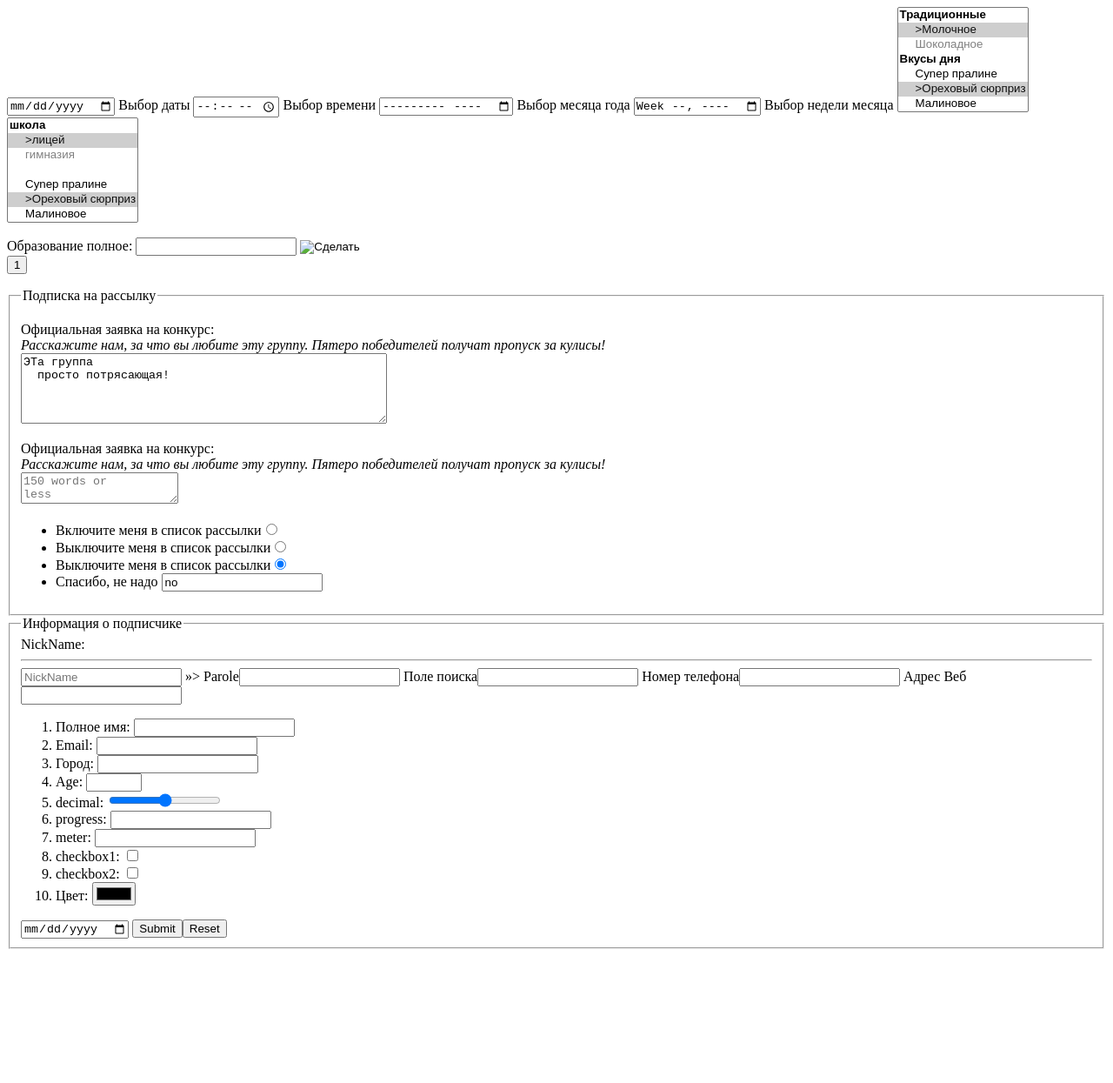
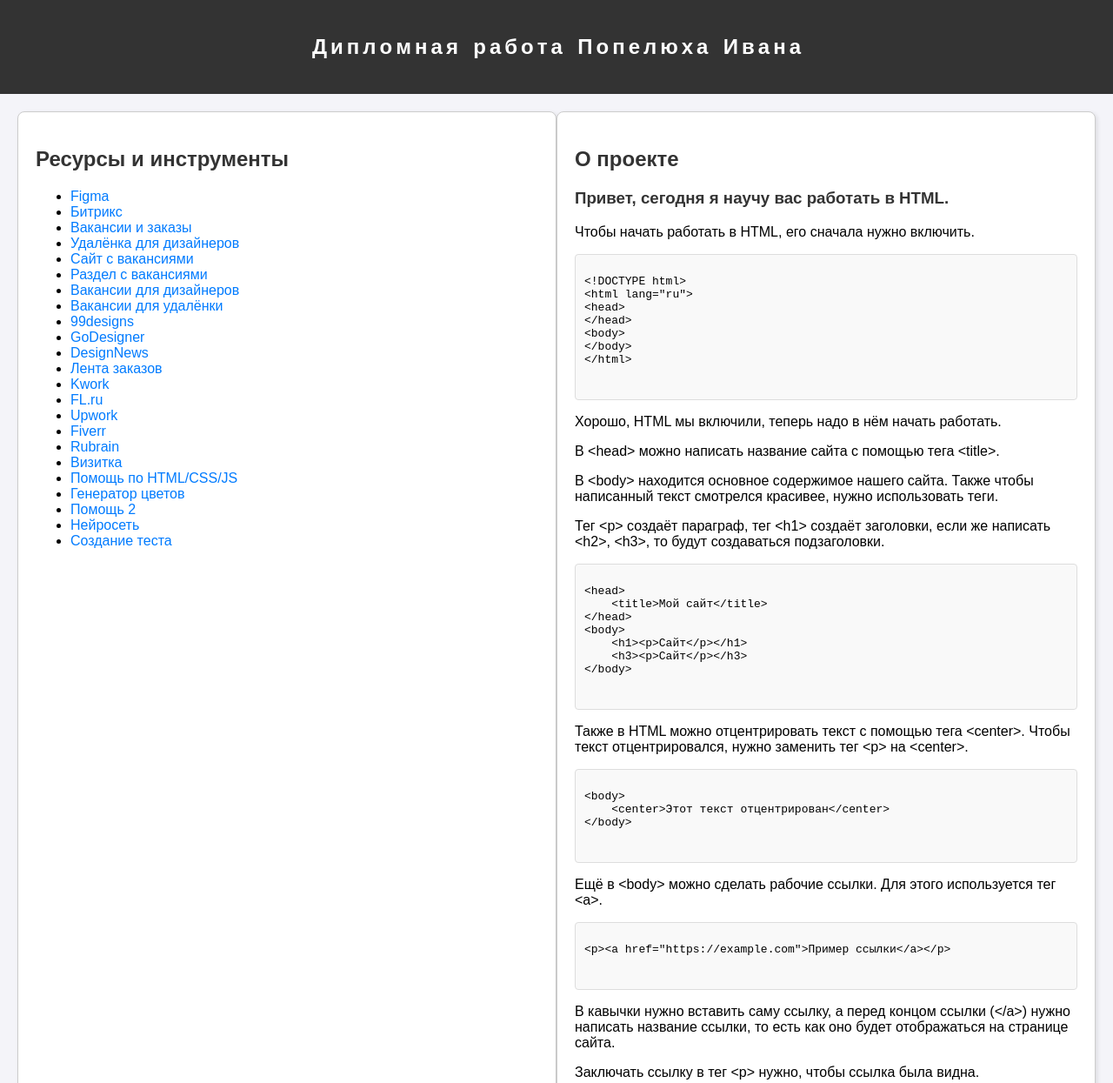
Before and after one commit to Ivan3514/diplom, a plain HTML site: page index.html in a window 1280 px wide. Shown: the top 1245 px of the page at 87% size. Before the commit the page ends 1099 px from the top, so only its background shows below. Drawn offline with Linux system fonts and the light colour scheme.

Commit message:
Update index.html

```diff
--- a/index.html
+++ b/index.html
@@ -1,110 +1,180 @@
 <!DOCTYPE html>
-<html>
+<html lang="ru">
 <head>
-   <link rel="stylesheet" type="text/css" href="style.css">
+    <meta charset="UTF-8">
+    <meta name="viewport" content="width=device-width, initial-scale=1.0">
+    <link rel="icon" href="myicon.ico">
+    <link rel="stylesheet" href="style.css">
+    <title>Дипломная работа</title>
+    <style>
+        body {
+            font-family: Arial, sans-serif;
+            background-color: #f4f4f9;
+            margin: 0;
+            padding: 0;
+        }
+        header {
+            background-color: #333;
+            color: #fff;
+            padding: 20px;
+            text-align: center;
+        }
+        .container {
+            display: flex;
+            justify-content: space-between;
+            padding: 20px;
+        }
+        .part {
+            width: 48%;
+            padding: 20px;
+            border: 1px solid #ccc;
+            box-shadow: 2px 2px 5px rgba(0, 0, 0, 0.1);
+            background-color: #fff;
+            border-radius: 8px;
+        }
+        .rainbow-text {
+            text-align: center;
+            font-size: 24px;
+            font-weight: bold;
+            margin: 20px 0;
+        }
+        .rainbow-text span {
+            display: inline-block;
+            margin: 0 2px;
+        }
+        h2, h3 {
+            color: #333;
+        }
+        a {
+            color: #007BFF;
+            text-decoration: none;
+        }
+        a:hover {
+            text-decoration: underline;
+        }
+        .demo {
+            background-color: #f9f9f9;
+            padding: 10px;
+            border: 1px solid #ddd;
+            margin: 10px 0;
+            border-radius: 4px;
+        }
+        img {
+            max-width: 100%;
+            height: auto;
+            display: block;
+            margin: 0 auto;
+        }
+        footer {
+            background-color: #333;
+            color: #fff;
+            text-align: center;
+            padding: 10px 0;
+            margin-top: 20px;
+        }
+    </style>
 </head>
 <body>
-<input type="date" tabindex="1">
-Выбор даты
-<input type="time" tabindex="2">
-Выбор времени
-<input type="month" tabindex="3">
-Выбор месяца года
-<input type="week" tabindex="4">
-Выбор недели месяца
+    <header>
+        <div class="rainbow-text">
+            <span>Д</span><span>и</span><span>п</span><span>л</span><span>о</span><span>м</span><span>н</span><span>а</span><span>я&nbsp;</span>
+            <span>р</span><span>а</span><span>б</span><span>о</span><span>т</span><span>а&nbsp;</span>
+            <span>П</span><span>о</span><span>п</span><span>е</span><span>л</span><span>ю</span><span>х</span><span>а&nbsp;</span>
+            <span>И</span><span>в</span><span>а</span><span>н</span><span>а</span>
+        </div>
+    </header>
 
+    <div class="container">
+        <div class="part">
+            <h2>Ресурсы и инструменты</h2>
+            <ul>
+                <li><a href="https://www.figma.com/design/30GR9UqHbv3Ki7BLWls5OB/Untitled?node-id=2-2&node-type=canvas&t=dGbIebL2qLKcvZ8J-0/">Figma</a></li>
+                <li><a href="https://www.bitrix24.ru/?login=yes">Битрикс</a></li>
+                <li><a href="http://illustrators.ru/jobs">Вакансии и заказы</a></li>
+                <li><a href="http://www.kadrof.ru/work/cat10">Удалёнка для дизайнеров</a></li>
+                <li><a href="https://render.ru/vacancy/vacancy.php">Сайт с вакансиями</a></li>
+                <li><a href="https://www.behance.net/joblist">Раздел с вакансиями</a></li>
+                <li><a href="https://vc.ru/job">Вакансии для дизайнеров</a></li>
+                <li><a href="https://designer.ru/t/">Вакансии для удалёнки</a></li>
+                <li><a href="https://99designs.com/">99designs</a></li>
+                <li><a href="https://godesigner.ru/">GoDesigner</a></li>
+                <li><a href="http://designnews.ru/">DesignNews</a></li>
+                <li><a href="https://yandex.ru/uslugi/">Лента заказов</a></li>
+                <li><a href="https://kwork.ru/ref/2794">Kwork</a></li>
+                <li><a href="https://www.fl.ru/?ref=10833">FL.ru</a></li>
+                <li><a href="https://www.upwork.com/">Upwork</a></li>
+                <li><a href="https://www.fiverr.com/">Fiverr</a></li>
+                <li><a href="https://rubrain.com/">Rubrain</a></li>
+                <li><a href="ivan3514.github.io/control/">Визитка</a></li>
+                <li><a href="https://html-css-js.com/">Помощь по HTML/CSS/JS</a></li>
+                <li><a href="https://colorscheme.ru/">Генератор цветов</a></li>
+                <li><a href="https://dewiar.com/">Помощь 2</a></li>
+                <li><a href="https://fusionbrain.ai/">Нейросеть</a></li>
+                <li><a href="https://onlinetestpad.com/onlzdlhutl3do">Создание теста</a></li>
+            </ul>
+        </div>
 
-<select name="icecream" size="7" multiple>
-<optgroup label="Традиционные">
-<option selected="selected">>Молочное</option>
-<option disabled>Шоколадное</option>
-</optgroup>
-<optgroup label="Вкусы дня">
-<option>Cynep пpaлинe</option>
-<option selected="selected">>Opexoвый сюрприз</option>
-<option>Малиновое</option>
-</optgroup>
-</select>
+        <div class="part">
+            <h2>О проекте</h2>
+            <div id="demotext">
+                <h3>Привет, сегодня я научу вас работать в HTML.</h3>
+                <p>Чтобы начать работать в HTML, его сначала нужно включить.</p>
+                <div class="demo">
+                    <pre>
+&lt;!DOCTYPE html&gt;
+&lt;html lang="ru"&gt;
+&lt;head&gt;
+&lt;/head&gt;
+&lt;body&gt;
+&lt;/body&gt;
+&lt;/html&gt;
+                    </pre>
+                </div>
+                <p>Хорошо, HTML мы включили, теперь надо в нём начать работать.</p>
+                <p>В &lt;head&gt; можно написать название сайта с помощью тега &lt;title&gt;.</p>
+                <p>В &lt;body&gt; находится основное содержимое нашего сайта. Также чтобы написанный текст смотрелся красивее, нужно использовать теги.</p>
+                <p>Тег &lt;p&gt; создаёт параграф, тег &lt;h1&gt; создаёт заголовки, если же написать &lt;h2&gt;, &lt;h3&gt;, то будут создаваться подзаголовки.</p>
+                <div class="demo">
+                    <pre>
+&lt;head&gt;
+    &lt;title&gt;Мой сайт&lt;/title&gt;
+&lt;/head&gt;
+&lt;body&gt;
+    &lt;h1&gt;&lt;p&gt;Сайт&lt;/p&gt;&lt;/h1&gt;
+    &lt;h3&gt;&lt;p&gt;Сайт&lt;/p&gt;&lt;/h3&gt;
+&lt;/body&gt;
+                    </pre>
+                </div>
+                <p>Также в HTML можно отцентрировать текст с помощью тега &lt;center&gt;. Чтобы текст отцентрировался, нужно заменить тег &lt;p&gt; на &lt;center&gt;.</p>
+                <div class="demo">
+                    <pre>
+&lt;body&gt;
+    &lt;center&gt;Этот текст отцентрирован&lt;/center&gt;
+&lt;/body&gt;
+                    </pre>
+                </div>
+                <p>Ещё в &lt;body&gt; можно сделать рабочие ссылки. Для этого используется тег &lt;a&gt;.</p>
+                <div class="demo">
+                    <pre>
+&lt;p&gt;&lt;a href="https://example.com"&gt;Пример ссылки&lt;/a&gt;&lt;/p&gt;
+                    </pre>
+                </div>
+                <p>В кавычки нужно вставить саму ссылку, а перед концом ссылки (&lt;/a&gt;) нужно написать название ссылки, то есть как оно будет отображаться на странице сайта.</p>
+                <p>Заключать ссылку в тег &lt;p&gt; нужно, чтобы ссылка была видна.</p>
+                <p>В HTML можно сделать текст подчёркнутым, используя тег &lt;u&gt;.</p>
+                <div class="demo">
+                    <pre>
+&lt;center&gt;&lt;u&gt;Этот текст подчёркнут&lt;/u&gt;&lt;/center&gt;
+                    </pre>
+                </div>
+                <p>Чтобы в HTML было легче работать, я оставил ссылки на полезные сайты.</p>
+                <img src="gif1.gif" alt="Пример GIF">
+            </div>
+        </div>
+    </div>
 
-   <select name="где учиться" size="7" multiple>
-<optgroup label="школа">
-<option selected="selected">>лицей</option>
-<option disabled>гимназия</option>
-</optgroup>
-<optgroup label="">
-<option>Cynep пpaлинe</option>
-<option selected="selected">>Opexoвый сюрприз</option>
-<option>Малиновое</option>
-</optgroup>
-</select>
-
-<p>Образование полное: <input type="text"
-list="edulevel" name="education">
-<datalist id = "edulevel" >
-<option value="Среднее">
-<option value="Средне специальное">
-<option value="Bысшее">
-</datalist>
-
-  <input type="image" value="Сделать" src=""> <br>
-<input type="button" value="1" name="butt">
-
-<fieldset>
-
-
-<p>
-  <label>Официальная заявка на конкурс:<br>
-<em>Расскажите нам, за что вы любите эту группу. Пятеро победителей получат пропуск за кулисы!</em><br>
-<textarea name="contest_entry" rows="5" cols="50">ЭTa группа
-  просто потрясающая! </textarea></label></p>
-<p><label>Официальная заявка на конкурс:<br>
-  <em>Расскажите нам, за что вы любите эту группу. Пятеро победителей получат пропуск за кулисы!</em><br></label>
-<textarea name="contest_entry" placeholder="150 words or
-less">
-</textarea>
-  </p>
-
-
-<Legend>Подписка на рассылку</Legend>
-<ul>
-
-<li><label>Включите меня в список paccылки<input type="radio" name="list" value="yes" checked="checked"></label></li>
-<li><label>Выключите меня в список paccылки<input type="radio" name="list" value="yes" checked="checked"></label></li>
-<li><label>Выключите меня в список paccылки<input type="radio" name="list" value="yes" checked="checked"></label></li>
-
-  <li><label>Спасибо, не надо <input type="radion name="list”
-value="no"> </label></li>
-</ul>
-</fieldset>
-
-<fieldset>
-<legend>Информация о подписчике</legend>
-
-  <label for="fio">NickName:</label>
-  <hr>
-  <input type="text" name="fio" id="fio" placeholder="NickName" required accesskey="n"> »> <label>Parole<input type="password" name="pswd" maxlength="8" id="formpswd"/></label>
-
-  <label>Поле поиска<input type="search"></label>
-  <label>Номер телефона<input type="tel"></label>
-  <label>Адрес Веб<input type="url"></label>
-
-
- <ol>
-<li><label>Полное имя: <input type="text" name="name" maxlength="5"></label></li>
-  <li><label for="email">Email:</label>
-    <input type="text" name="email" id="email" accesskey="y" required></li>
-<li><label>Город: <input type="text" name="statenx"></label></li>
-
-  <li><label>Age: <input type="number" name="cnumx" min="1" max="100"></label></li>
-  <li><label>decimal: <input type="range" name="decimalx" min="1" max="100" step="10"></label></li>
-  <li><label>progress: <input type="progress" name="progressx"></label></li>
-    <li><label>meter: <input type="meter" name="meterx"></label></li>
-  <li><label>checkbox1: <input type="checkbox" name="checkboxx"></label></li>
-  <li><label>checkbox2: <input type="checkbox" name="checkboxx"></label></li>
-  <li><label>Цвет: <input type="color" name="colorx"</label></li>
-  </ol>
-  <input type="date" namе="имя" valuе="2013-01-14">
-  <input type="submit"><input type="reset">
-  </fieldset></р>
+    <footer>
+        <p>&copy; 2023 Дипломная работа Попелюха Ивана. Все права защищены.</p>
+    </footer>
 </body>
 </html>
```
